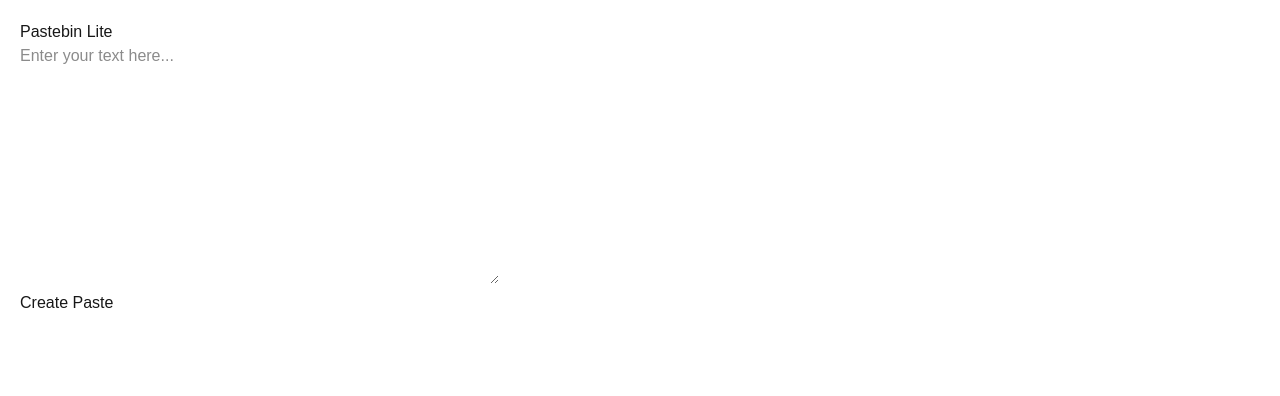
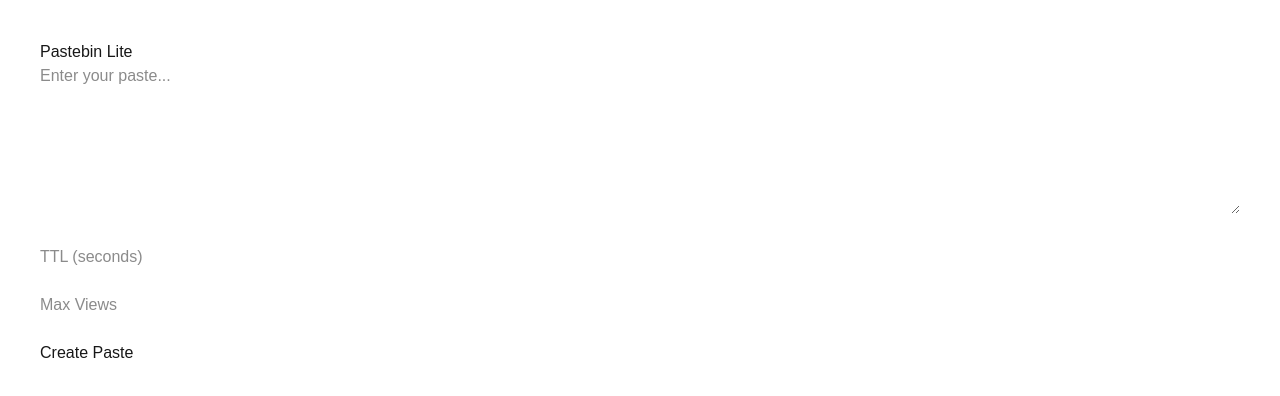
Before and after one commit to Vidhyasri1510/pastebin-lite, a Next.js app: page / in a window 1280 px wide. Shown: the top 396 px of the page. Built offline with nearby package versions, Linux system fonts and the light colour scheme.

Commit message:
first commit

```diff
--- a/app/page.tsx
+++ b/app/page.tsx
@@ -1,57 +1,71 @@
-"use client";
+'use client';
 
-import { useState } from "react";
+import { useState } from 'react';
 
 export default function Home() {
-  const [content, setContent] = useState("");
-  const [pasteId, setPasteId] = useState("");
+  const [content, setContent] = useState('');
+  const [ttl, setTtl] = useState('');
+  const [views, setViews] = useState('');
+  const [result, setResult] = useState('');
 
-  const handleSubmit = async (e: React.FormEvent) => {
-    e.preventDefault();
-
-    const res = await fetch("/api/pastes", {
-      method: "POST",
-      headers: {
-        "Content-Type": "application/json",
-      },
-      body: JSON.stringify({ content }),
+  const handleSubmit = async () => {
+    const res = await fetch('/api/pastes', {
+      method: 'POST',
+      headers: { 'Content-Type': 'application/json' },
+      body: JSON.stringify({
+        content,
+        ttl_seconds: ttl ? Number(ttl) : undefined,
+        max_views: views ? Number(views) : undefined,
+      }),
     });
 
+    const data = await res.json();
+
     if (!res.ok) {
-      alert("Failed to create paste");
+      alert(data.error);
       return;
     }
 
-    const data = await res.json();
-    setPasteId(data.id);
-    setContent("");
+    setResult(data.url);
   };
 
   return (
-    <main style={{ padding: "20px" }}>
+    <div style={{ padding: '40px' }}>
       <h1>Pastebin Lite</h1>
 
-      <form onSubmit={handleSubmit}>
-        <textarea
-          value={content}
-          onChange={(e) => setContent(e.target.value)}
-          placeholder="Enter your text here..."
-          rows={10}
-          cols={50}
-          required
-        />
-        <br />
-        <button type="submit">Create Paste</button>
-      </form>
+      <textarea
+        placeholder="Enter your paste..."
+        value={content}
+        onChange={(e) => setContent(e.target.value)}
+        style={{ width: '100%', height: '150px' }}
+      />
 
-      {pasteId && (
-        <p>
-          Paste Created:{" "}
-          <a href={`/p/${pasteId}`} target="_blank">
-            View Paste
-          </a>
-        </p>
+      <br /><br />
+
+      <input
+        placeholder="TTL (seconds)"
+        value={ttl}
+        onChange={(e) => setTtl(e.target.value)}
+      />
+
+      <br /><br />
+
+      <input
+        placeholder="Max Views"
+        value={views}
+        onChange={(e) => setViews(e.target.value)}
+      />
+
+      <br /><br />
+
+      <button onClick={handleSubmit}>Create Paste</button>
+
+      {result && (
+        <div style={{ marginTop: '20px' }}>
+          <p>Paste URL:</p>
+          <a href={result}>{result}</a>
+        </div>
       )}
-    </main>
+    </div>
   );
 }
--- a/package.json
+++ b/package.json
@@ -9,7 +9,7 @@
     "lint": "eslint"
   },
   "dependencies": {
-    "@upstash/redis": "^1.36.1",
+    "@upstash/redis": "^1.36.2",
     "@vercel/kv": "^3.0.0",
     "nanoid": "^5.1.6",
     "next": "16.1.6",
```
Also changed, not shown: 1 other file (tests, documents, lock files or other folders).
